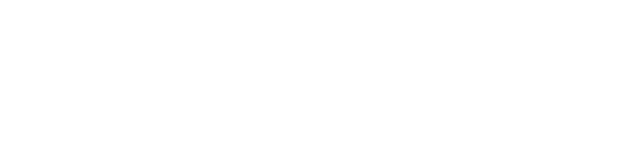
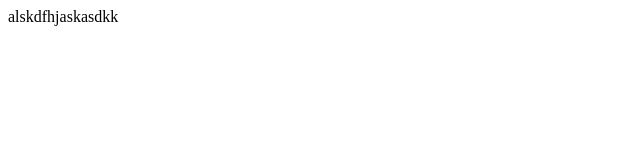
Before and after one commit to annagee/project-2, a plain HTML site: page index.html in a window 1280 px wide. Shown: the whole page, without its empty margins (0-640 px from the left). Drawn offline with Linux system fonts and the light colour scheme.

Commit message:
new changes

```diff
--- a/index.html
+++ b/index.html
@@ -5,6 +5,6 @@
   <title>Document</title>
 </head>
 <body>
-
+  alskdfhjaskasdkk
 </body>
 </html>
```
